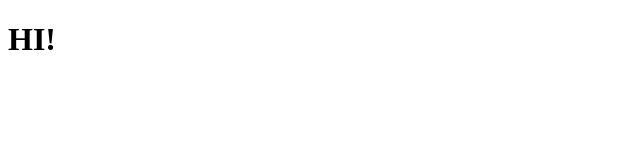
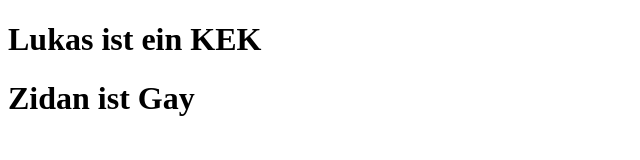
Before and after one commit to PallasPulse/mywebsite, a plain HTML site: page index.html in a window 1280 px wide. Shown: the whole page, without its empty margins (0-640 px from the left). Drawn offline with Linux system fonts and the light colour scheme.

Commit message:
Update index.html

```diff
--- a/index.html
+++ b/index.html
@@ -4,7 +4,8 @@
         <title>Amar's Website</title>
     </head>
     <body>
-        <h1>HI!</h1>
+        <h1>Lukas ist ein KEK</h1>
+        <h1>Zidan ist Gay</h1>
 
     </body>
 </html>
```
